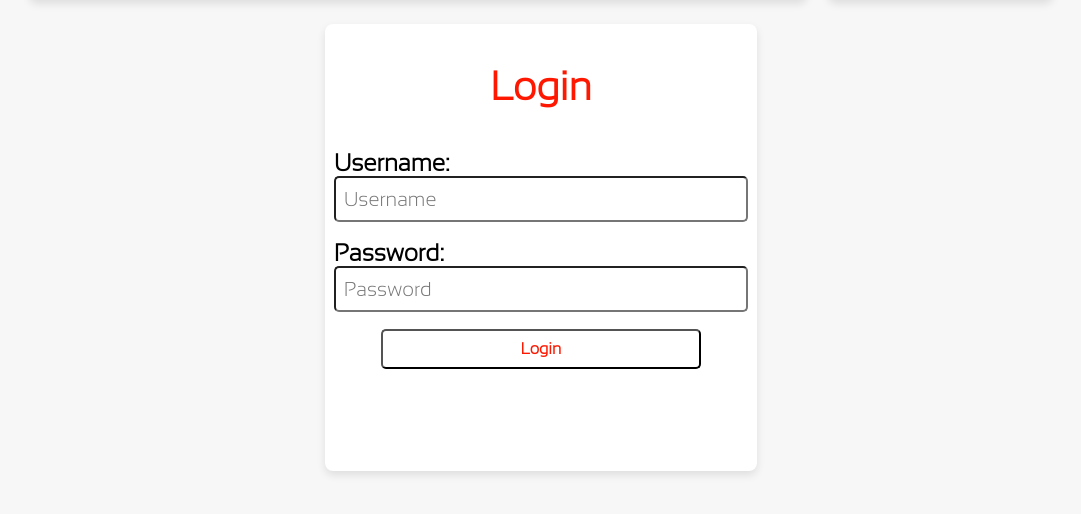
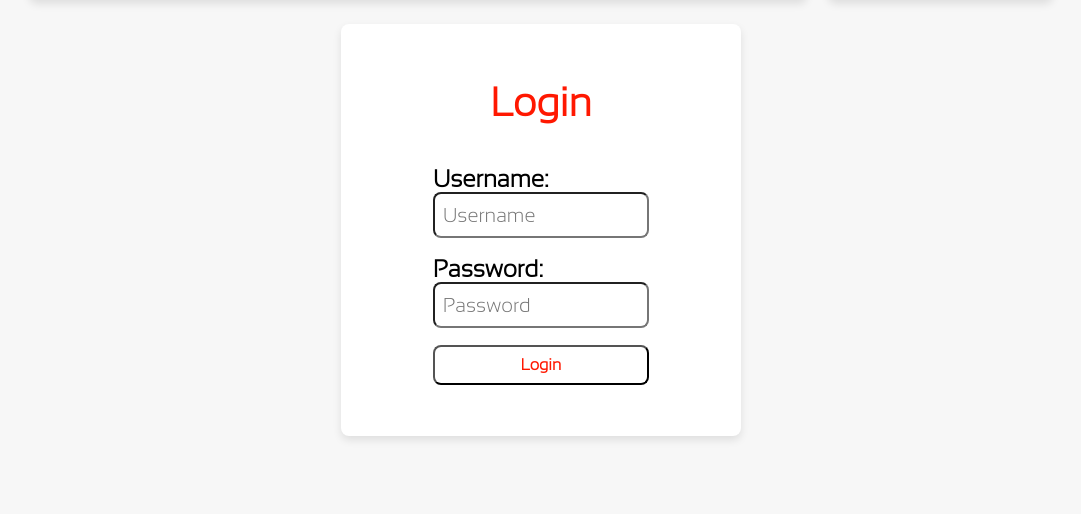
Before and after one commit to DavidMead182/f1MachineLearning, a Django app: page /F1Prediction/login in a window 1280 px wide. Shown: the part 88-602 px from the top of the page, without its empty margins (99-1180 px from the left). Run offline with Django 5.2, Linux system fonts and the light colour scheme.

Commit message:
fixing bugs with visuals on login screen

```diff
--- a/webapp/f1PredictionProject/F1PredictionWebApp/static/base.css
+++ b/webapp/f1PredictionProject/F1PredictionWebApp/static/base.css
@@ -121,14 +121,12 @@ body {
 }
 
 .button{
-    width: 20em;
-    border-radius: 5px;
+    border-radius: 8px;
     height: 5vh;
     font-family: site-font;
     font-weight: bold;
     font-size: 2vh;
     border-width: 2px;
-
 }
 
 .card-top-bottom{
@@ -154,13 +152,13 @@ body {
 }
 
 .input-box{
-    border-radius: 5px;
+    border-radius: 8px;
     border-width: 2px;
     height: 5vh;
     font-family: site-font;
-    width: 20em;
     font-size: 2.5vh;
     padding-left: 1vh;
+    padding-right: 1vh;
 }
 
 .form-title{
@@ -267,7 +269,7 @@ body {
 }
 
 .registration-box{
-    padding: 0 2vh 2vh 2vh; /* Top, right, bottom, left */
+    width: fit-content;
 }
 
 .bold {
--- a/webapp/f1PredictionProject/F1PredictionWebApp/templates/base.html
+++ b/webapp/f1PredictionProject/F1PredictionWebApp/templates/base.html
@@ -28,7 +28,7 @@
                     <p class="button-red">About</p>
                 </a>
                 <a href="{% url 'nextSteps' %}" class="link button-red pr-5" >
-                    <p class="button-red">Next Steps</p>
+                    <p class="button-red no-text-wrap">Next Steps</p>
                 </a>
                 <a href="{% url 'dashboards' %}" class="link button-red pr-5">
                     <p class="button-red">Dashboards</p>
--- a/webapp/f1PredictionProject/F1PredictionWebApp/templates/dashboard_detail.html
+++ b/webapp/f1PredictionProject/F1PredictionWebApp/templates/dashboard_detail.html
@@ -7,7 +7,7 @@
 
 <div class="title-padding navbar centre-vert" style="gap: 2.5%;">
     <p class="smallheader centre bold no-text-wrap">{{ object.title }}</p><div class="red-line w-100"></div>
-    {% if dashboard.author == request.user %}
+    {% if author == request.user %}
     <a href="" class="link centre nav-card">
         <img class="profile-image hover-grow" src="{% static 'edit.png' %}" alt="Create New Dashboard">
     </a>
--- a/webapp/f1PredictionProject/F1PredictionWebApp/templates/index.html
+++ b/webapp/f1PredictionProject/F1PredictionWebApp/templates/index.html
@@ -12,14 +12,14 @@
 <form method="POST" action="" class="nav-card light card-padding centre-vert" style="gap: 2.5%;">
     {% csrf_token %}
     <label for="year" class="bold no-text-wrap">Select a Year:</label>
-    <select name="year" id="year" class="light border-8 font centre w-45 button-red hover-grow bold border-size-1">
+    <select name="year" id="year" class="bg-white border-8 font centre w-45 button-red hover-grow bold border-size-1">
         {% for year in available_years %}
         <option class="hover-grow" value="{{ year }}" {% if year == current_year %}selected{% endif %}>
             {{ year }}
         </option>
         {% endfor %}
     </select>
-    <button type="submit" class="light border-8 font centre w-45 button-red hover-grow bold border-size-1">Find Schedule</button>
+    <button type="submit" class="bg-white button-red border-8 w-45 font hover-grow bold border-size-1">Find Schedule</button>
 </form>
 
 {% if errors %}
--- a/webapp/f1PredictionProject/F1PredictionWebApp/templates/registration/login.html
+++ b/webapp/f1PredictionProject/F1PredictionWebApp/templates/registration/login.html
@@ -4,7 +4,7 @@
 
 {% block content %}
 <div class="centreDiv centre-vert">
-    <div class="nav-card light card-top-bottom centreDiv centre-vert registration-box" style="width: 25em; padding-bottom: 10%;">
+    <div class="nav-card light card-top-bottom centreDiv centre-vert registration-box" style="width: 25em; padding-bottom: 5%;">
         <!-- Login form -->
         <form method="POST" action="">
             {% csrf_token %}
@@ -22,8 +22,8 @@
             {% for message in messages %}
             <p>{{ message }}</p>
             {% endfor %}
-            <div class="centre">
-                <input class="button-white button"  type="submit" value="Login" />
+            <div class="centreDiv centre">
+                <input class="button-white button w-100"  type="submit" value="Login" />
             </div>
         </form>
     </div>
--- a/webapp/f1PredictionProject/F1PredictionWebApp/urls.py
+++ b/webapp/f1PredictionProject/F1PredictionWebApp/urls.py
@@ -2,7 +2,6 @@ from django.urls import path
 from django.contrib.auth import views as auth_views
 
 from . import views
-from .views import DashboardListView, DashboardDetailView
 
 urlpatterns = [
     path("", views.index,name="index"),
@@ -11,6 +10,6 @@ urlpatterns = [
     path("logout", views.logouts,name='logout'),
     path("about", views.about_page,name='about'),
     path("next-steps", views.nextSteps,name='nextSteps'),
-    path("dashboards", DashboardListView.as_view(), name='dashboards'),
-    path("dashboards/<int:pk>/", views.DashboardDetailView.as_view(), name='dashboard-detail'),
+    path("dashboards", views.dashboards, name='dashboards'),
+    path("dashboards/<int:pk>/", views.dashboard, name='dashboard-detail'),
 ]
--- a/webapp/f1PredictionProject/F1PredictionWebApp/views.py
+++ b/webapp/f1PredictionProject/F1PredictionWebApp/views.py
@@ -5,6 +5,7 @@ from .forms import CreateUserForm
 from django.contrib.auth import authenticate, login, logout
 from django.http import JsonResponse
 import json
+import bleach
 
 import fastf1
 from datetime import datetime
@@ -63,13 +64,13 @@ def nextSteps(request):
 from django.views.generic import ListView, DetailView
 from .models import Dashboard
 
-class DashboardListView(ListView):
-    model = Dashboard
-    template_name = 'dashboard_list.html'
+def dashboards(request):
+    context = {'object_list': Dashboard.objects.all()}
+    return render(request, 'dashboard_list.html', context)
 
-class DashboardDetailView(DetailView):
-    model = Dashboard
-    template_name = 'dashboard_detail.html'
+def dashboard(request, pk):
+    context = {'object': Dashboard.objects.get(pk=pk)}
+    return render(request, 'dashboard_detail.html', context)
 
 
 
```
Also changed, not shown: other parts of webapp/f1PredictionProject/F1PredictionWebApp/static/base.css (+5 -1 lines), webapp/f1PredictionProject/F1PredictionWebApp/templates/registration/signup.html (+4 -4 lines), webapp/f1PredictionProject/db.sqlite3.
